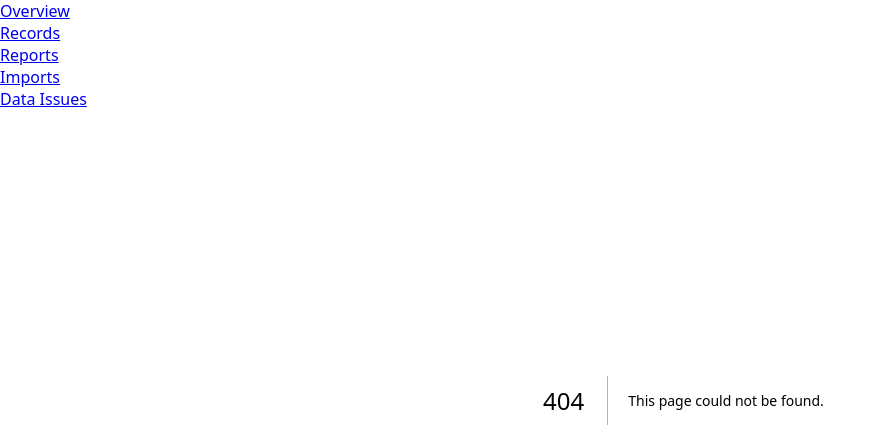
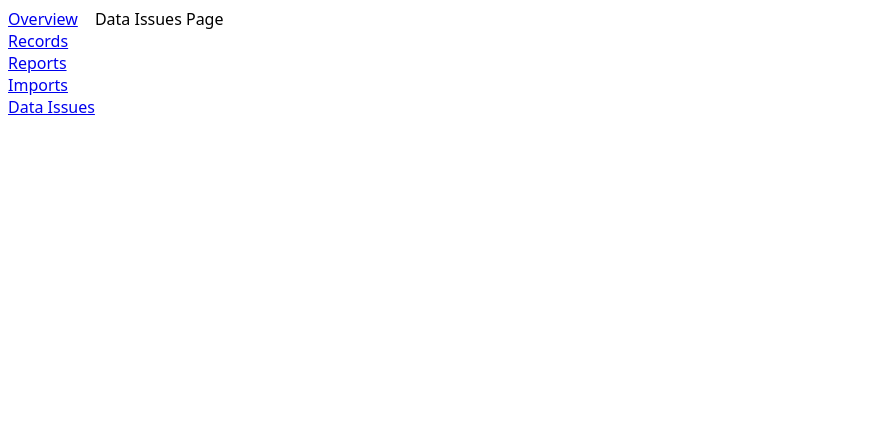
Before and after one commit to dpwilliford/LCDS, a Next.js app: page /data-issues in a window 1280 px wide. Before the commit this address had no page. Shown: the top 448 px of the page, without its empty margins (0-886 px from the left). Built offline with nearby package versions, Linux system fonts and the light colour scheme.

Commit message:
Add data issues page

```diff
--- /dev/null
+++ b/app/data-issues/page.tsx
@@ -0,0 +1,3 @@
+export default function DataIssuesPage() {
+  return <div>Data Issues Page</div>;
+}
```
